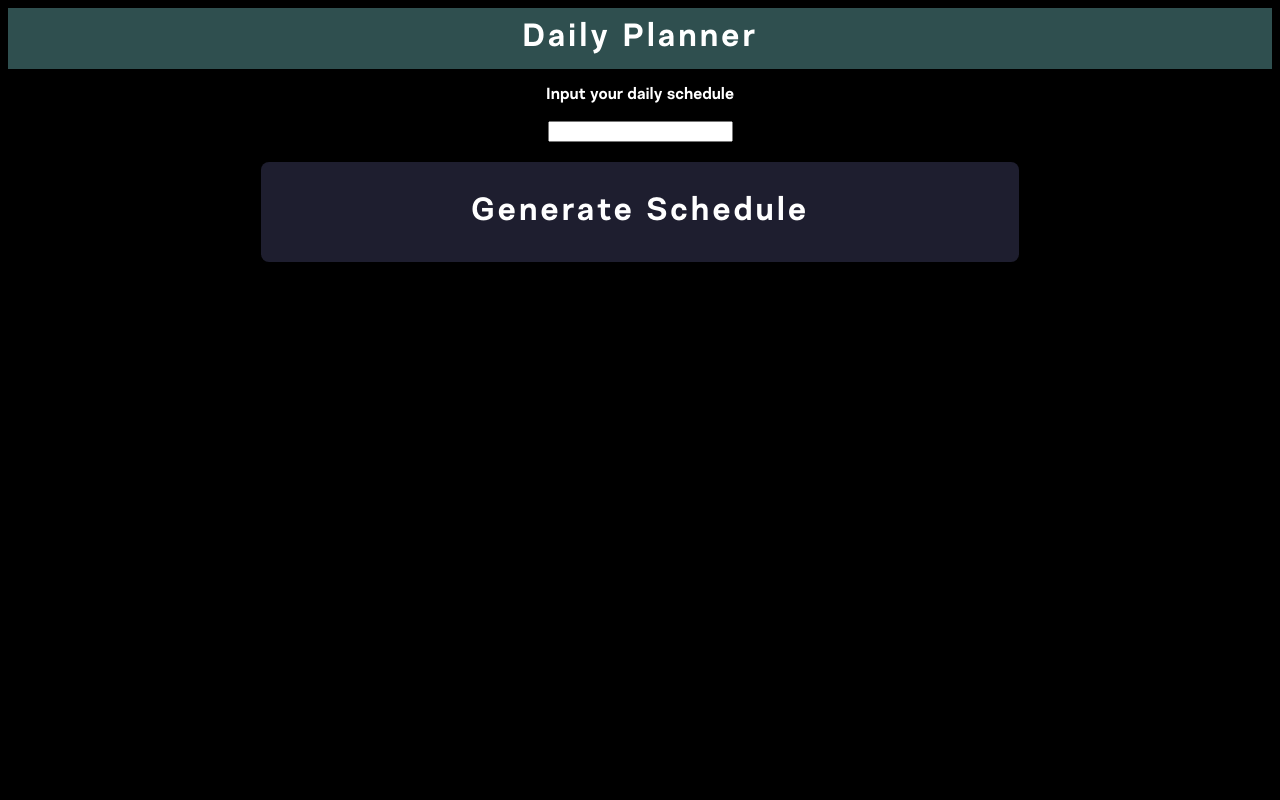
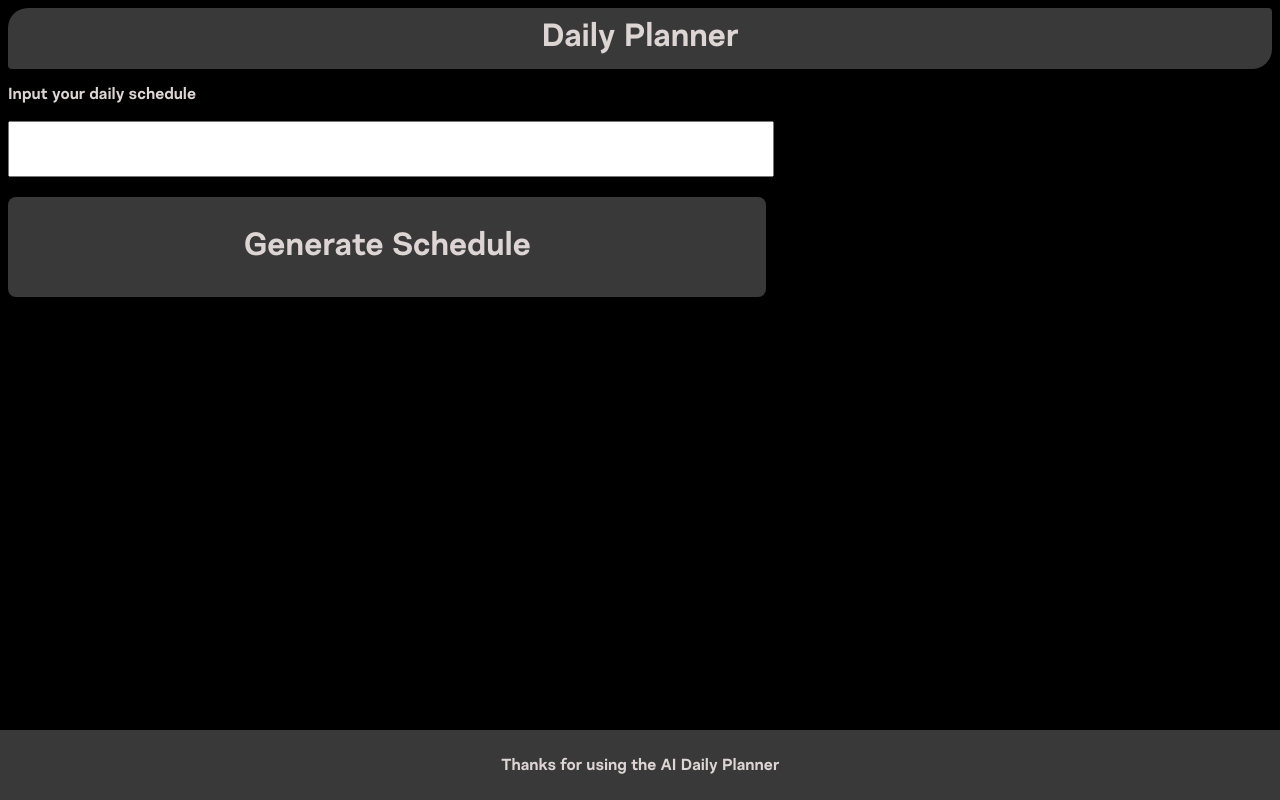
Before and after one commit to drewcmarkham/FINAL, a plain HTML site: page index.html in a window 1280 px wide. Drawn offline with Linux system fonts and the light colour scheme.

Commit message:
basic interface + footer

```diff
--- a/index.html
+++ b/index.html
@@ -11,8 +11,12 @@
     <input id="promptInfo"><br></br>
     <button id="mainButton">Generate Schedule</button>
 </body>
+
+<div id="planner-output"></div>
 <link rel="stylesheet" href="style.css">
 
-<footer></footer>
+<footer>
+    <p>Thanks for using the AI Daily Planner</p>
+</footer>
 
 </html>
--- a/style.css
+++ b/style.css
@@ -1,8 +1,7 @@
 html {
-    color: white;
+    color: rgb(221, 212, 212);
     font-family: Nurom;
     background-color: black;
-    text-align: center;
     display: grid;
     cursor: pointer;
     transition: background 1s ease;
@@ -11,12 +10,15 @@ html {
 
 header {
     font-size: xx-large;
-    background-color: darkslategray;
+    background-color: #393939;
     padding: 10px;
-    letter-spacing: 3px;
+    border-radius: 20px 4px 20px;
+    text-align: center;
 }
 
 input {
+    width: 60%;
+    height: 50px;
     font-family: Arial, Helvetica, sans-serif;
 }
 
@@ -25,14 +27,24 @@ button {
     height: 100px;
     font-size: xx-large;
     font-family: Nurom;
-    background-color: #1e1e2f;
-    color: white;
+    background-color: #393939;
+    color: rgb(221, 212, 212);
     padding: 12px 20px;
     border: none;
     border-radius: 8px;
-    letter-spacing: 3px;
 
 
+}
+
+footer {
+    width: 100%;
+    height: 50px;
+    position: fixed;
+    bottom: 0;
+    left: 0;
+    background-color: #393939;
+    text-align: center;
+    padding: 10px 0;
 }
 
 @font-face {
```
